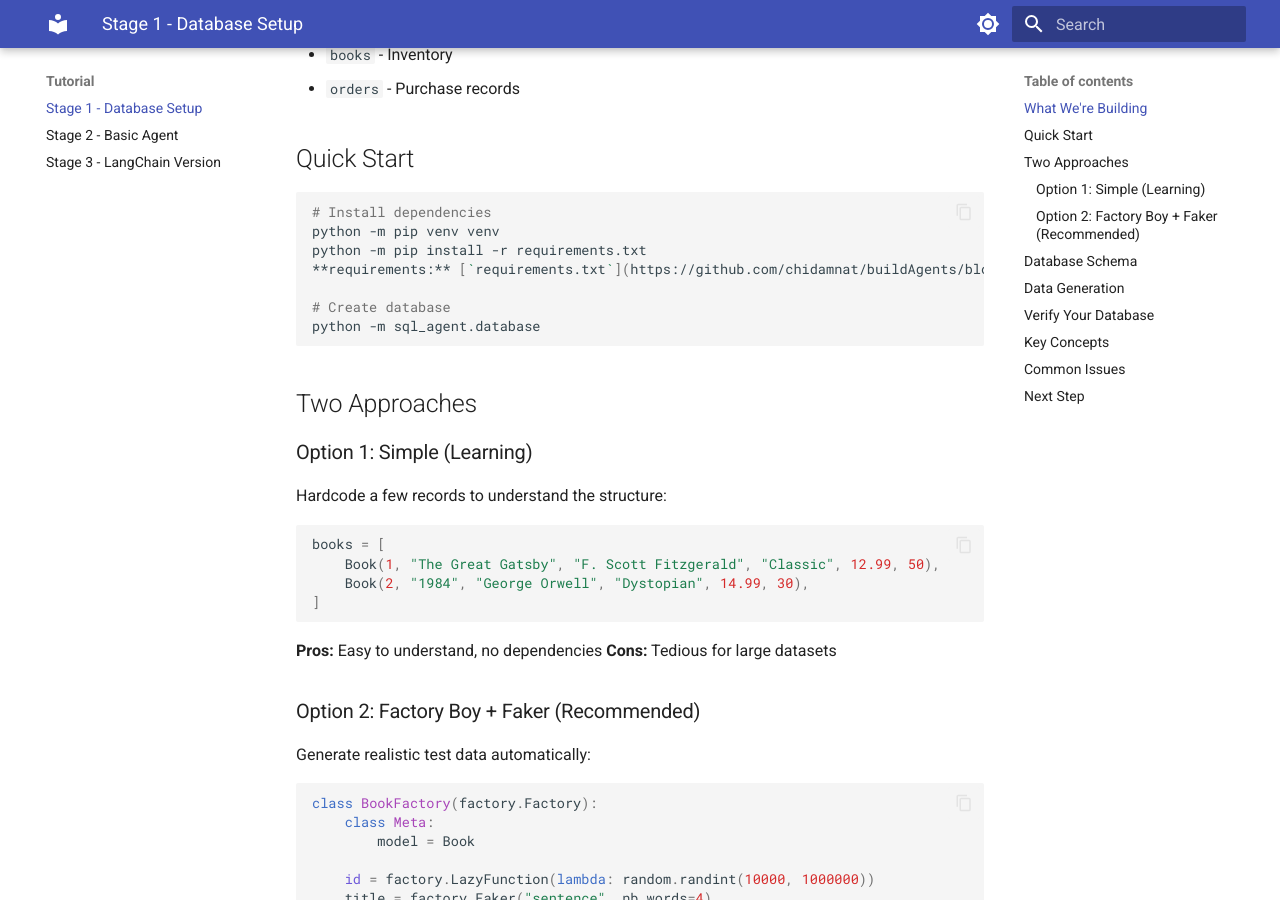
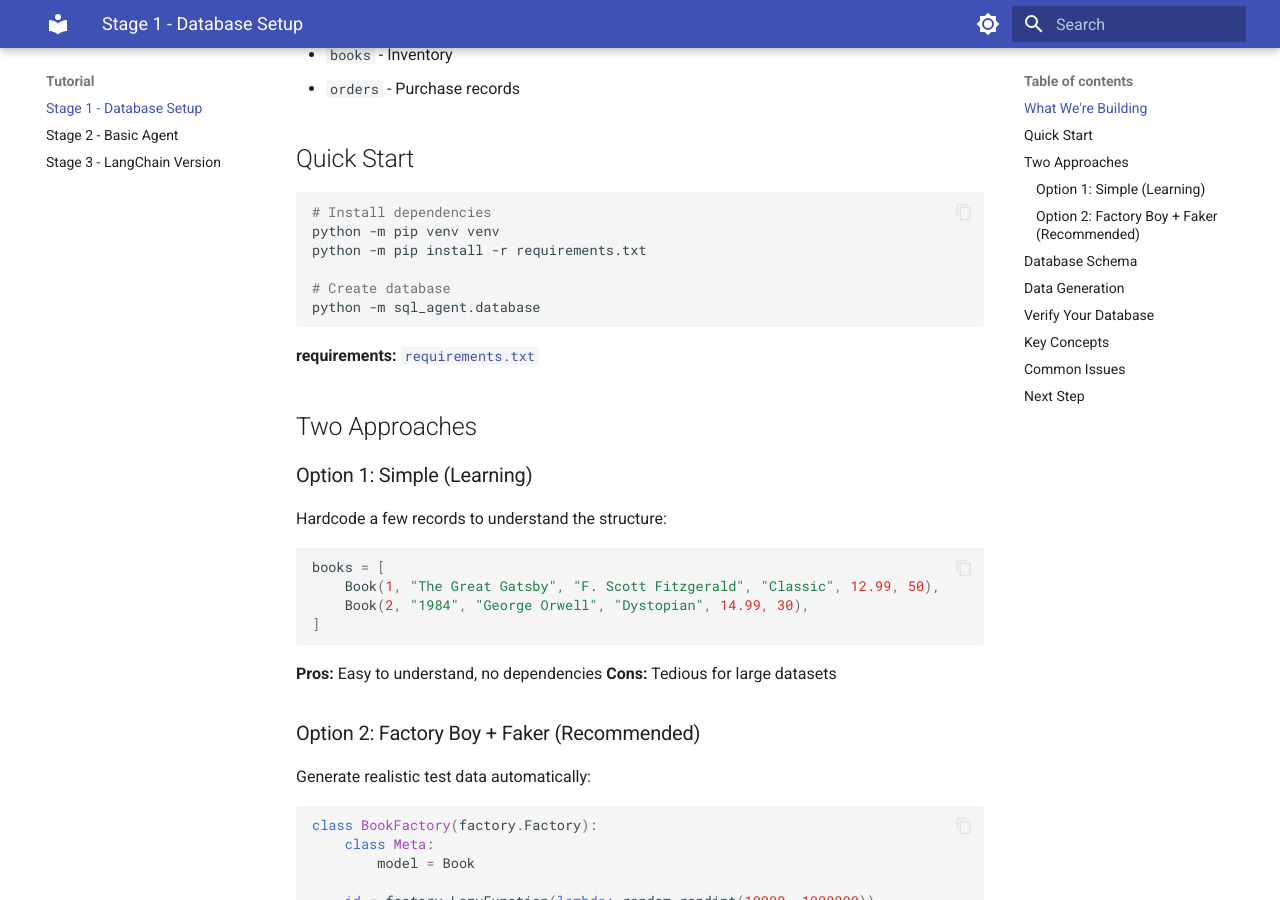
Before and after one commit to chidamnat/buildAgents, an MkDocs documentation site: the page built from docs/tutorial/stage1-database.md, in a window 1280 px wide and 900 px high, scrolled down 419 px. Built offline with MkDocs 1.6.1 and Material for MkDocs 9.7.7, drawn with Linux system fonts in a browser that asks for light colours.

Commit message:
requirements

````diff
--- a/docs/tutorial/stage1-database.md
+++ b/docs/tutorial/stage1-database.md
@@ -18,11 +18,11 @@ A bookstore database with 3 tables:
 # Install dependencies
 python -m pip venv venv
 python -m pip install -r requirements.txt
-**requirements:** [`requirements.txt`](https://github.com/chidamnat/buildAgents/blob/main/requirements.txt)
 
 # Create database
 python -m sql_agent.database
 ```
+**requirements:** [`requirements.txt`](https://github.com/chidamnat/buildAgents/blob/main/requirements.txt)
 
 ## Two Approaches
 
````
